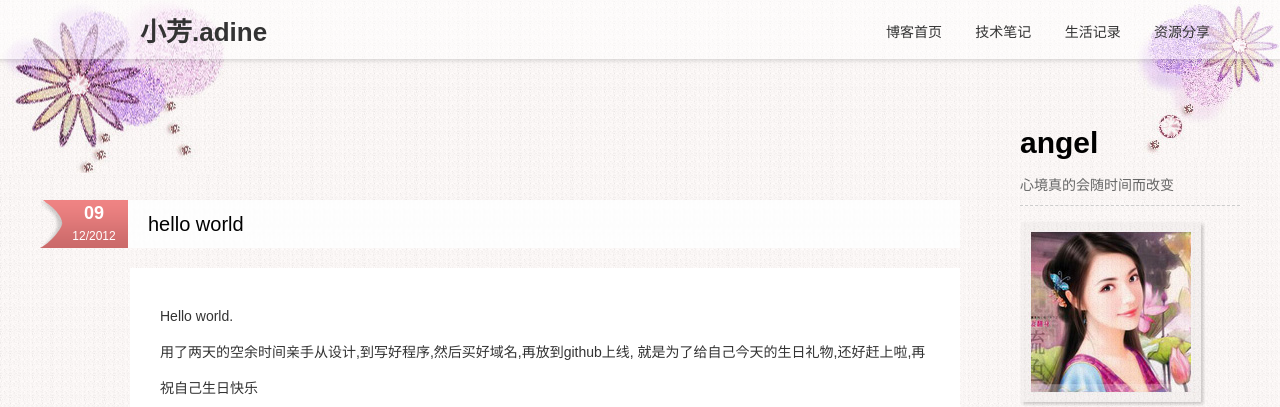
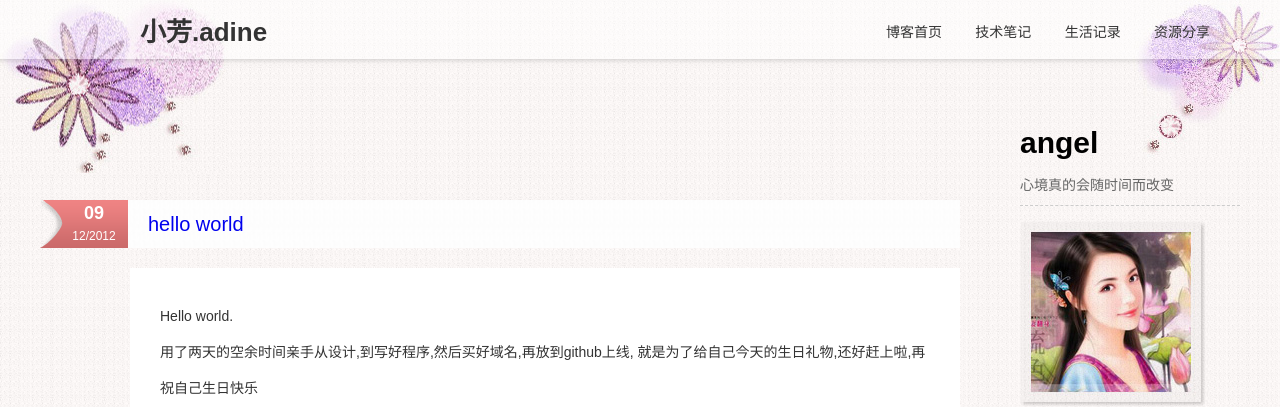
Before and after one commit to adine-zhu/myblog, a Jekyll site: the page built from _posts/2012-12-09-hello.md, in a window 1280 px wide. Shown: the top 407 px of the page. Built offline with Jekyll 4.4.1, drawn with Linux system fonts in a browser that asks for light colours; comment, search, counter and statistics services are not loaded.

Commit message:
update html

```diff
--- a/_layouts/post.html
+++ b/_layouts/post.html
@@ -5,7 +5,7 @@ layout: default
 <div class="margin-bottom">
     <div class="clearfix title">
        <p class="date fl"> <span>{{ page.date | date: "%d" }}</span><br>{{ page.date | date: "%m" }}/{{ page.date | date: "%Y" }}</p>
-        <h1 class="fl">{{ page.title }}</h1>
+        <h1 class="fl"><a href="#">{{ page.title }}</a></h1>
     </div>
     <div class="text article">{{ page.content }}</div>
    <div class="clearfix item-foot">
--- a/css/master.css
+++ b/css/master.css
@@ -192,6 +192,10 @@ a.tag-link:hover{background:#f46666;}
 	font-weight:bold;
 	}
 
+.wraper-avatar h1 a{
+	color:#333333;
+}
+
 h2{
 	font-size:16px;
 }
```
